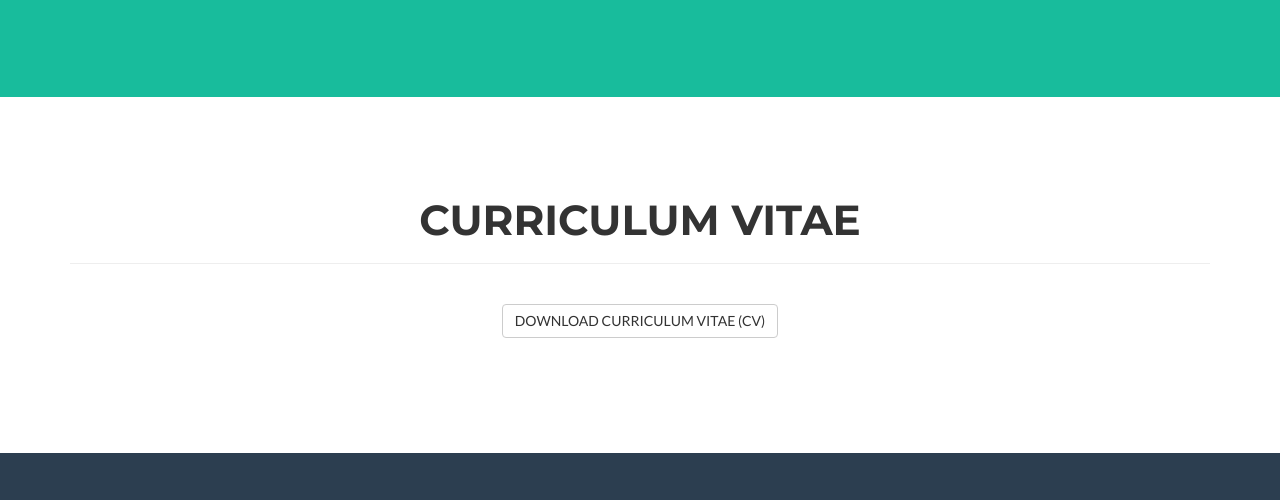
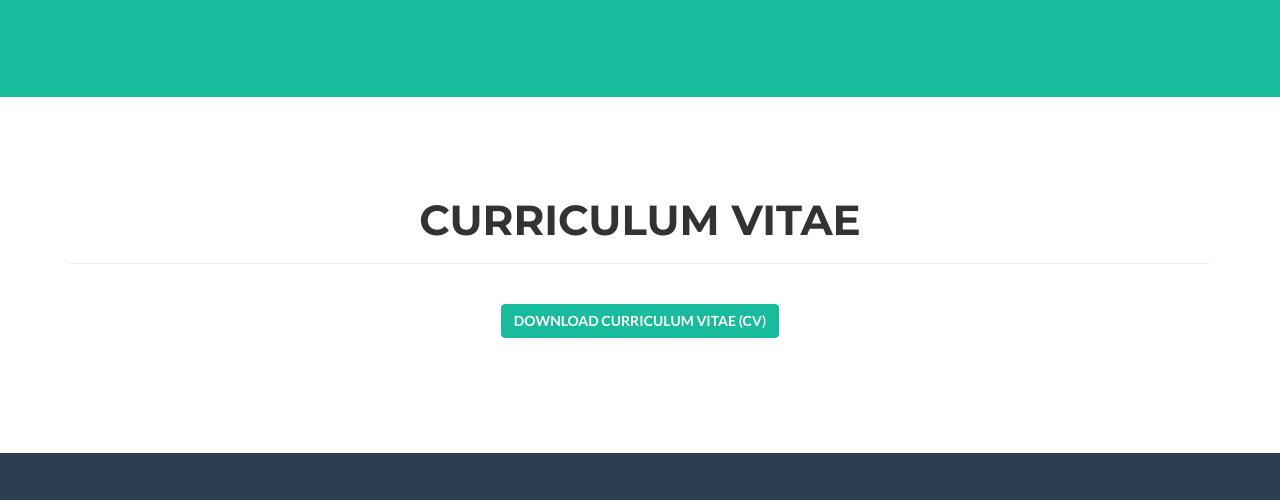
Before and after one commit to Ghully007/ghully007.github.io, a website: page index.html in a window 1280 px wide. Shown: the part 2222-2722 px from the top of the page. Drawn offline with nearby package versions, Linux system fonts and the light colour scheme.

Commit message:
rrffggbcvddcgg

```diff
--- a/index.html
+++ b/index.html
@@ -197,7 +197,7 @@
                         <div id="success"></div>
                         <div class="row">
                             <div class="form-group col-xs-12 text-center">
-                                <a href="Ghulaam Ellahi - CV.pdf" button type="submit" class="btn btn-default btn-xl sr-button">DOWNLOAD CURRICULUM VITAE (CV)</a>
+                                <a href="Ghulaam Ellahi - CV.pdf" button type="submit" class="btn btn-success btn-xl sr-button">DOWNLOAD CURRICULUM VITAE (CV)</a>
                             </div>
                         </div>
                     </form>
```
